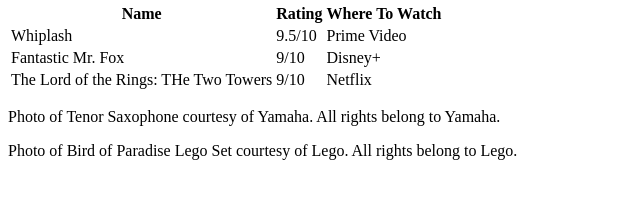
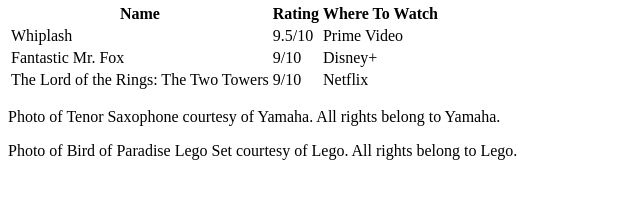
Before and after one commit to CS-1030-Hadzik/myfirstwebsite-DylanJensen22, a plain HTML site: page index.html in a window 1280 px wide. Shown: the part 542-740 px from the top of the page, 0-640 px from the left. Drawn offline with Linux system fonts and the light colour scheme.

Commit message:
Fixed a Spelling Error

```diff
--- a/index.html
+++ b/index.html
@@ -35,7 +35,7 @@
                 <td>Disney+</td>
             </tr>
             <tr>
-                <td>The Lord of the Rings: THe Two Towers</td>
+                <td>The Lord of the Rings: The Two Towers</td>
                 <td>9/10</td>
                 <td>Netflix</td>
             </tr>
```
